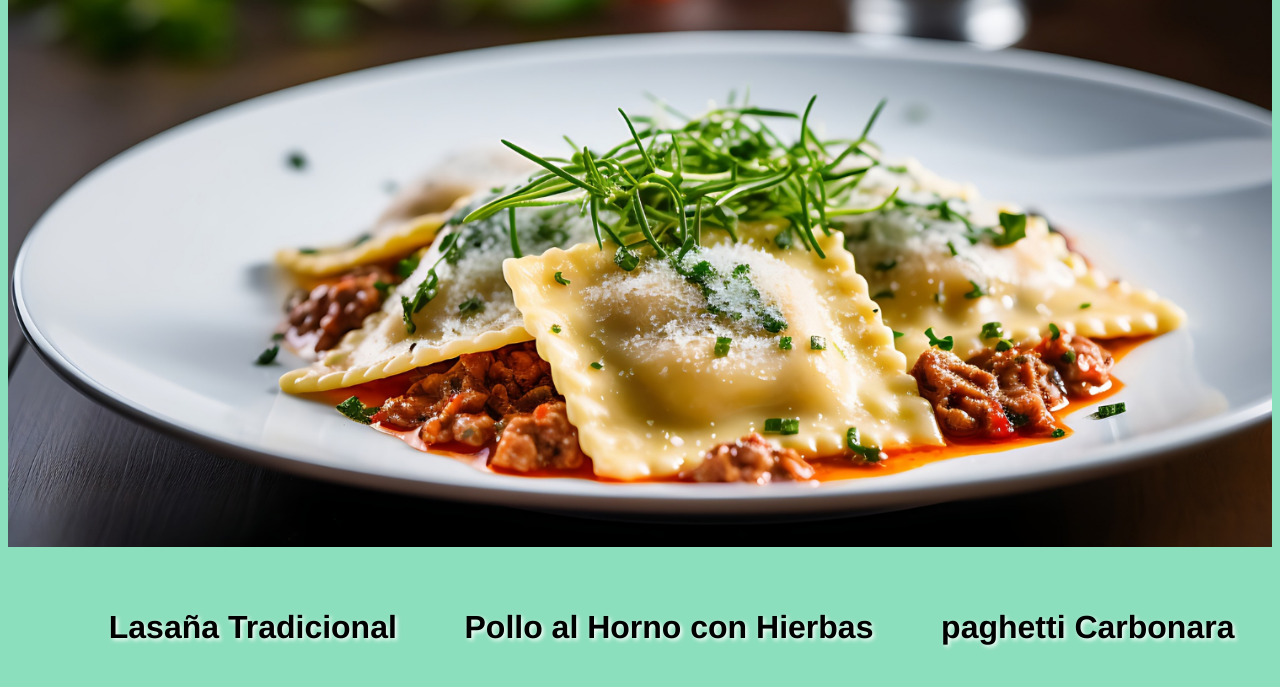
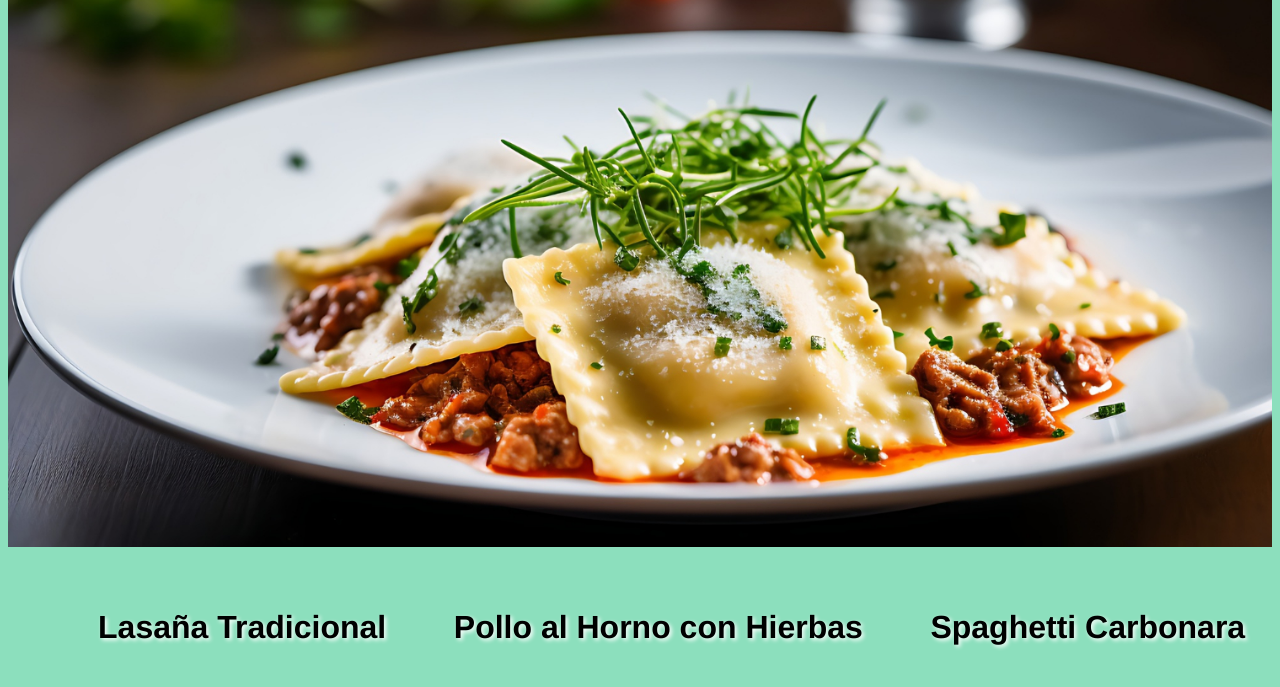
Before and after one commit to wiltonAndrey/odin-recipes, a plain HTML site: page index.html in a window 1280 px wide. Shown: the part 101-788 px from the top of the page. Drawn offline with Linux system fonts and the light colour scheme.

Commit message:
se corrigió una falta de ortografía en el index

```diff
--- a/index.html
+++ b/index.html
@@ -19,7 +19,7 @@
         <ul>
             <li><a href="recipes/lasana.html">Lasaña Tradicional</a></li>
             <li><a href="recipes/pollo_al_horno.html">Pollo al Horno con Hierbas</a></li>
-            <li> <a href="recipes/espaguetis_carbonara.html">paghetti Carbonara</a></li>
+            <li> <a href="recipes/espaguetis_carbonara.html">Spaghetti Carbonara</a></li>
         </ul>
 
     </footer>
```
